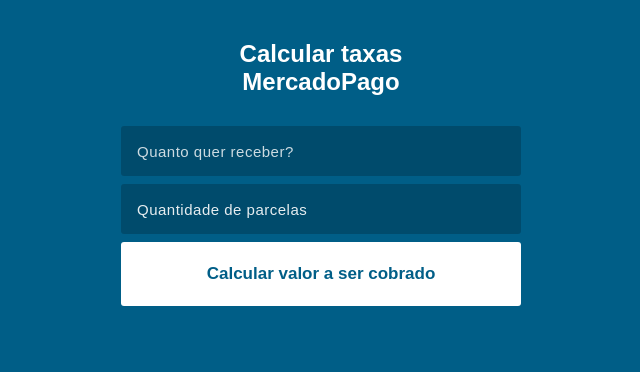
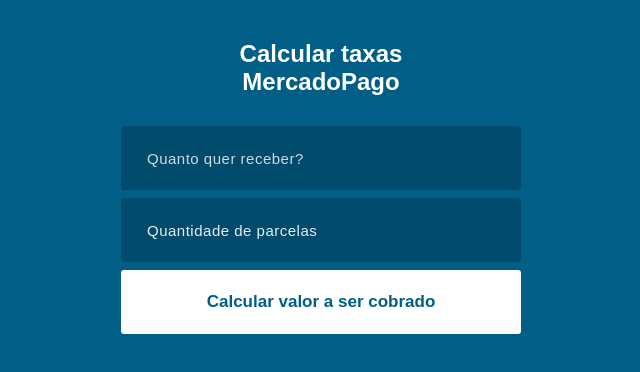
Before and after one commit to thomaskauai/mercadopago-taxas, a plain HTML site: page index.html in a window 1280 px wide. Shown: the whole page, without its empty margins (319-959 px from the left). Drawn offline with nearby package versions, Linux system fonts and the light colour scheme.

Commit message:
input size

```diff
--- a/style.css
+++ b/style.css
@@ -10,7 +10,7 @@
 
 input, button, select {
   width: 100%;
-  height: 50px;
+  height: 64px;
   border: 1px solid transparent;
   border-radius: 3px;
   outline: none;
@@ -43,7 +43,7 @@
   display: block;
 }
 .calc input, .calc select {
-  padding: 0 15px;
+  padding: 0 25px;
   background: rgba(0, 0, 0, 0.2);
   margin-bottom: 8px;
   color: rgba(255, 255, 255, 0.9);
```
